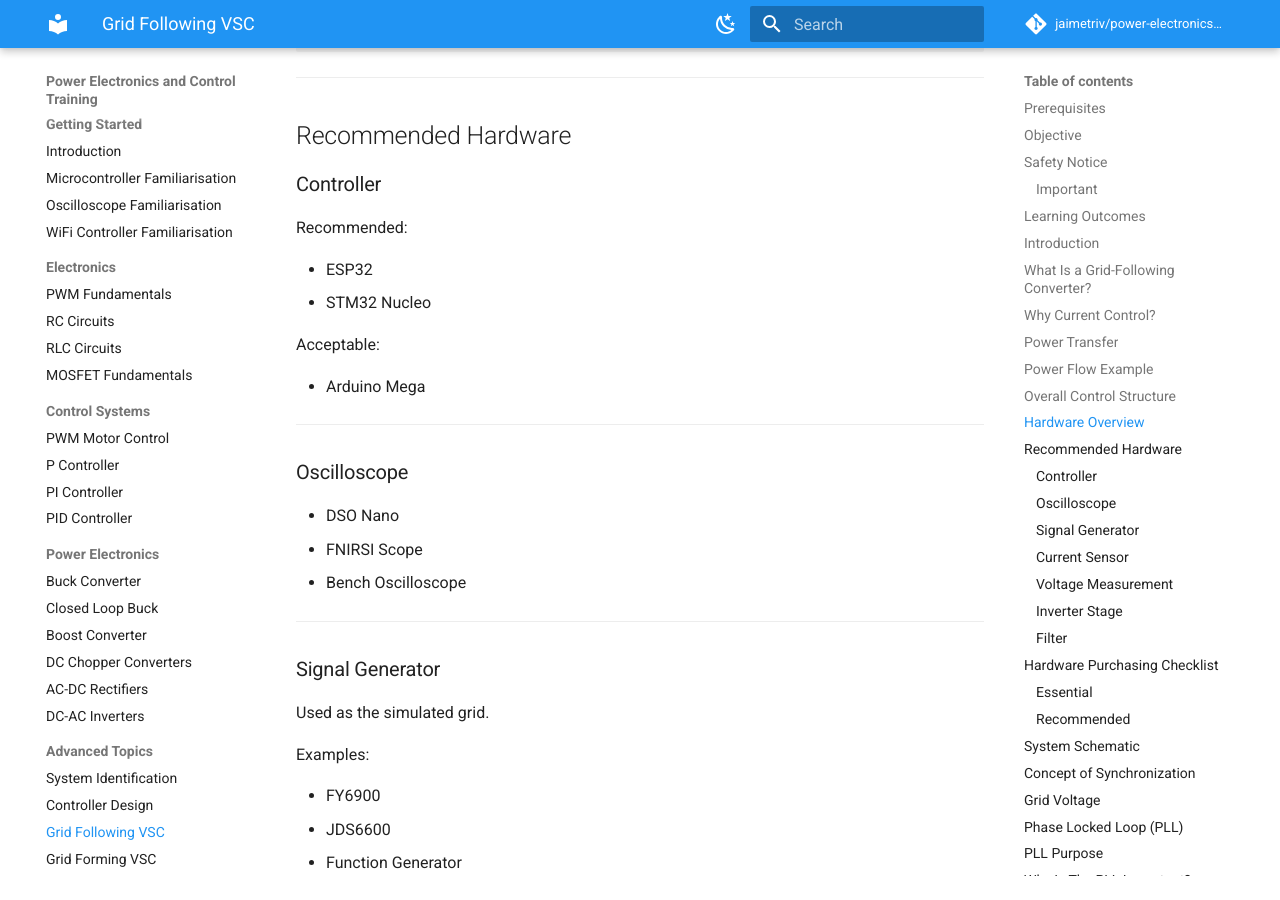
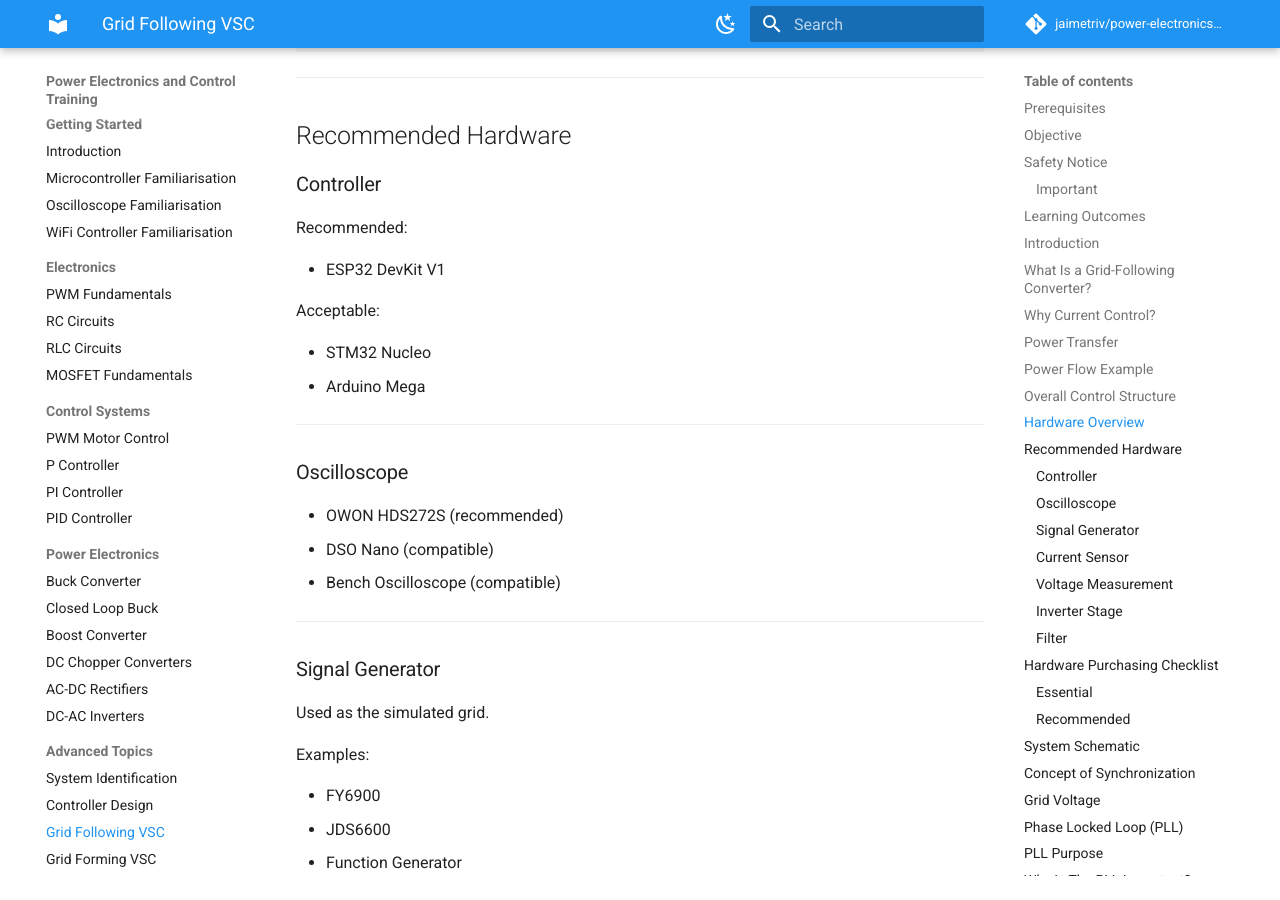
Before and after one commit to jaimetriv/power-electronics-and-control-training, an MkDocs documentation site: the page built from docs/16_Grid_Following_VSC.md, in a window 1280 px wide and 900 px high, scrolled down 5357 px. Built offline with MkDocs 1.6.1 and Material for MkDocs 9.7.7, drawn with Linux system fonts in a browser that asks for light colours; comment, search, counter and statistics services are not loaded; some of the changed text lies outside the part shown.

Commit message:
docs: align Project 16 hardware baseline wording

```diff
--- a/docs/16_Grid_Following_VSC.md
+++ b/docs/16_Grid_Following_VSC.md
@@ -249,20 +249,20 @@ Filter
 
 Recommended:
 
-- ESP32
-- STM32 Nucleo
+- ESP32 DevKit V1
 
 Acceptable:
 
+- STM32 Nucleo
 - Arduino Mega
 
 ---
 
 ### Oscilloscope
 
-- DSO Nano
-- FNIRSI Scope
-- Bench Oscilloscope
+- OWON HDS272S (recommended)
+- DSO Nano (compatible)
+- Bench Oscilloscope (compatible)
 
 ---
 
@@ -344,7 +344,7 @@ Typical:
 
 - Differential Probe
 - External Power Supply
-- Bench Oscilloscope
+- OWON HDS272S (or compatible bench oscilloscope)
 
 ---
 
```
